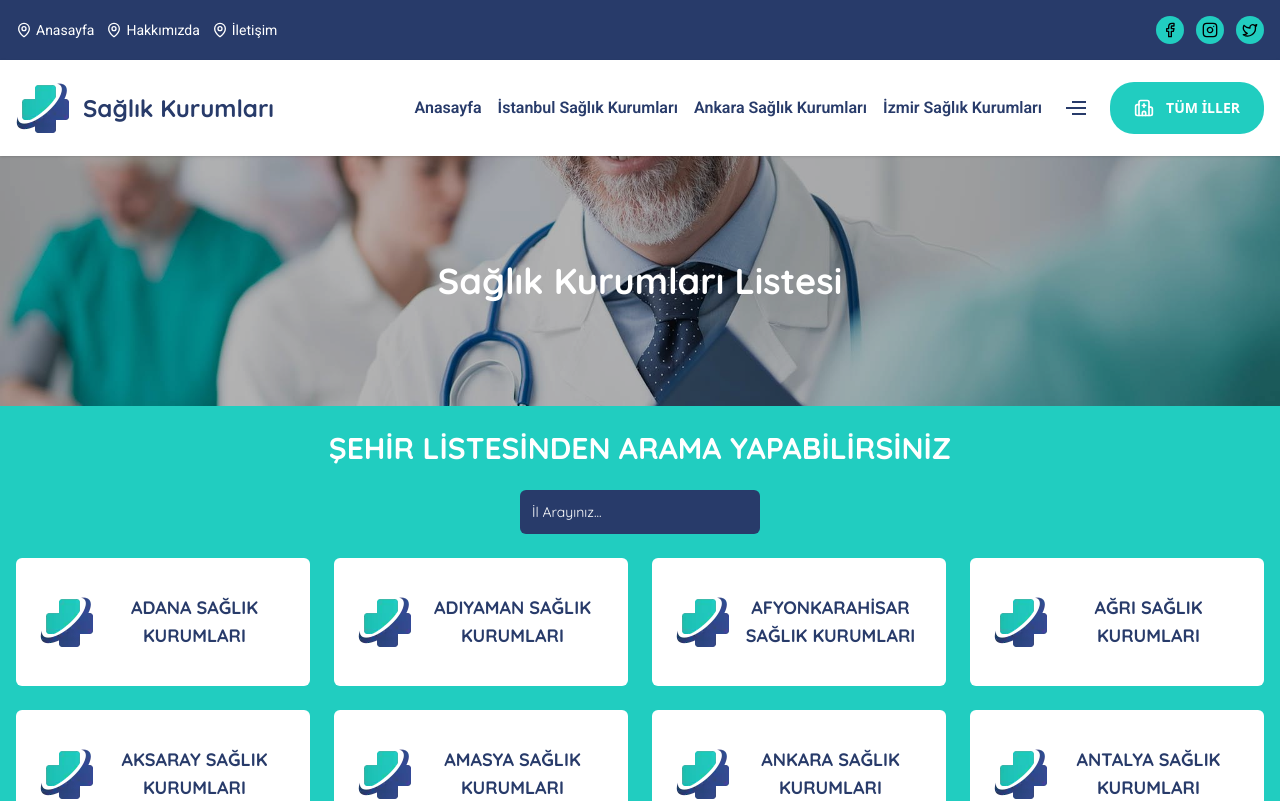
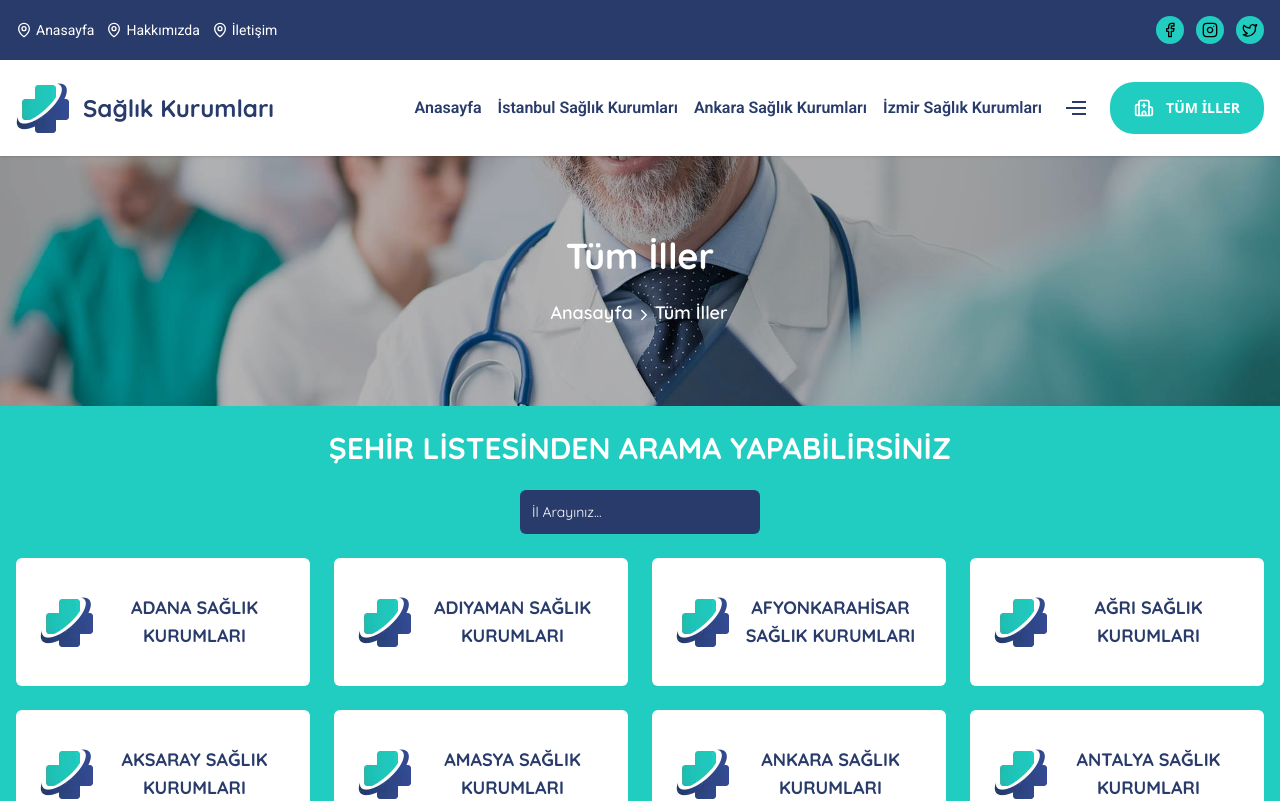
Before and after one commit to SerkanAfsar/SaglikKurumlari, a Next.js app: page /tum-iller in a window 1280 px wide. Shown: the top 801 px of the page. Built offline with nearby package versions, Linux system fonts and the light colour scheme.

Commit message:
BreadCrumb Init

```diff
--- a/Components/Common/BreadCrumb.tsx
+++ b/Components/Common/BreadCrumb.tsx
@@ -1,7 +1,50 @@
-export default function BreadCrumb({ title }: { title: string }) {
+import { ChevronRight } from "lucide-react";
+import Link from "next/link";
+
+export type BreadCrumbType = {
+  arr: {
+    title: string;
+    url: string;
+  }[];
+  title: string;
+};
+
+export default function BreadCrumb({ item }: { item: BreadCrumbType }) {
+  function urlGenerator(indexNo: number): string {
+    let url = "/saglik-kurumlari";
+    for (let index = 0; index < indexNo + 1; index++) {
+      url += "/" + item.arr[index].url;
+    }
+    return url;
+  }
   return (
     <section className="breadCrumb">
-      <h1>{title}</h1>
+      <h1>{item.title}</h1>
+      <ul className="flex items-center justify-center text-white">
+        <li>
+          <Link href={"/"} title="Anasayfa">
+            Anasayfa
+            <ChevronRight size={18} />
+          </Link>
+        </li>
+        <li>
+          <Link href={"/tum-iller"} title="Tüm İller">
+            Tüm İller
+            <ChevronRight size={18} />
+          </Link>
+        </li>
+        {item.arr.map((elem, index) => (
+          <li key={index}>
+            <Link
+              title={`${item.arr[index].title} Sağlık Kurumları`}
+              href={urlGenerator(index)}
+            >
+              {elem.title}
+              <ChevronRight size={18} />
+            </Link>
+          </li>
+        ))}
+      </ul>
     </section>
   );
 }
--- a/Components/Sections/SliderSection/index.tsx
+++ b/Components/Sections/SliderSection/index.tsx
@@ -1,6 +1,6 @@
 "use client";
 import { Swiper, SwiperSlide } from "swiper/react";
-import { Autoplay, EffectFade, Navigation } from "swiper/modules";
+import { Autoplay, EffectFade } from "swiper/modules";
 
 // Import Swiper styles
 import "swiper/css";
--- a/app/globals.css
+++ b/app/globals.css
@@ -285,8 +285,20 @@ footer {
 }
 
 .breadCrumb {
-  @apply relative z-10 flex h-[200px] w-full items-center justify-center bg-[url(/images/bg-breadcrumb.jpg)] bg-cover bg-center py-20 before:absolute before:inset-0 before:-z-10 before:h-full before:w-full before:bg-black/30 before:content-[''] lg:h-[250px];
+  @apply font-quicksand relative z-10 flex h-[200px] w-full flex-col items-center justify-center gap-6 bg-[url(/images/bg-breadcrumb.jpg)] bg-cover bg-center py-20 before:absolute before:inset-0 before:-z-10 before:h-full before:w-full before:bg-black/30 before:content-[''] lg:h-[250px];
   h1 {
-    @apply font-quicksand block text-center text-2xl font-bold text-white lg:text-4xl;
+    @apply block text-center text-2xl font-bold text-white lg:text-4xl;
+  }
+  ul {
+    @apply flex items-center justify-center text-xl font-semibold;
+    li {
+      @apply mr-[2px] last:[&_svg]:hidden;
+      a {
+        @apply flex items-center justify-center gap-[2px] text-[18px];
+        svg {
+          @apply mt-[3px];
+        }
+      }
+    }
   }
 }
--- a/app/saglik-kurumlari/[...slug]/layout.tsx
+++ b/app/saglik-kurumlari/[...slug]/layout.tsx
@@ -1,9 +1,9 @@
-import { GetCityDetailData } from "@/utils";
+import { GetCityDetailData, slugUrl } from "@/utils";
 
 import Aside from "../Components/Aside";
 
 import LayoutHeader from "../Components/LayoutHeader";
-import BreadCrumb from "@/Components/Common/BreadCrumb";
+import BreadCrumb, { BreadCrumbType } from "@/Components/Common/BreadCrumb";
 import { notFound } from "next/navigation";
 
 type LayoutProps = {
@@ -17,9 +17,56 @@ export default async function Layout({ children, params }: LayoutProps) {
     return notFound();
   }
 
+  const cityName = result.cityName;
+  const districtName =
+    slug[1] && slug[1].indexOf("turunde") == -1 && result.listData[0].dc_ILCE;
+  const type =
+    slug[2] &&
+    result.listData.find((a) => slugUrl(a.dc_KURUM_TURU) == slug[2])
+      ?.dc_KURUM_TURU;
+
+  let customTitle = cityName;
+  if (districtName) {
+    customTitle += " " + districtName;
+  }
+  if (type) {
+    customTitle += " " + type;
+  } else {
+    customTitle += " Sağlık Kurumları";
+  }
+
+  const arr: BreadCrumbType["arr"] = [{ title: cityName, url: slug[0] }];
+  if (districtName) {
+    arr.push({ title: districtName, url: slug[1] });
+  }
+  if (type) {
+    arr.push({
+      title: type,
+      url: slug[2],
+    });
+  }
+
   return (
     <>
-      <BreadCrumb title={`${result.cityName} Sağlık Kurumları`} />
+      <BreadCrumb item={{ title: customTitle, arr }} />
+      <div className="hidden">
+        <h2>
+          {cityName} {districtName && districtName} {type && type} Sağlık
+          Kurumları
+        </h2>
+        <h3>
+          {cityName} {districtName && districtName} {type && type} Sağlık
+          Telefon Numarası
+        </h3>
+        <h4>
+          {cityName} {districtName && districtName} {type && type} Adresleri
+          Numarası
+        </h4>
+        <h5>
+          {cityName} {districtName && districtName} {type && type} EPosta
+          Adresleri
+        </h5>
+      </div>
       <div className="container flex flex-col gap-6 py-6 lg:flex-row">
         <Aside cityName={result.cityName} districtList={result.districtList} />
         <section className="font-quicksand m-0 flex flex-auto flex-col p-0 lg:flex-3/4">
--- a/app/tum-iller/page.tsx
+++ b/app/tum-iller/page.tsx
@@ -40,7 +40,7 @@ export const metadata: Metadata = {
 export default function Page() {
   return (
     <>
-      <BreadCrumb title="Sağlık Kurumları Listesi" />
+      <BreadCrumb item={{ title: "Tüm İller", arr: [] }} />
       <CityListSection isTop={false} className="pt-16" />
     </>
   );
```
